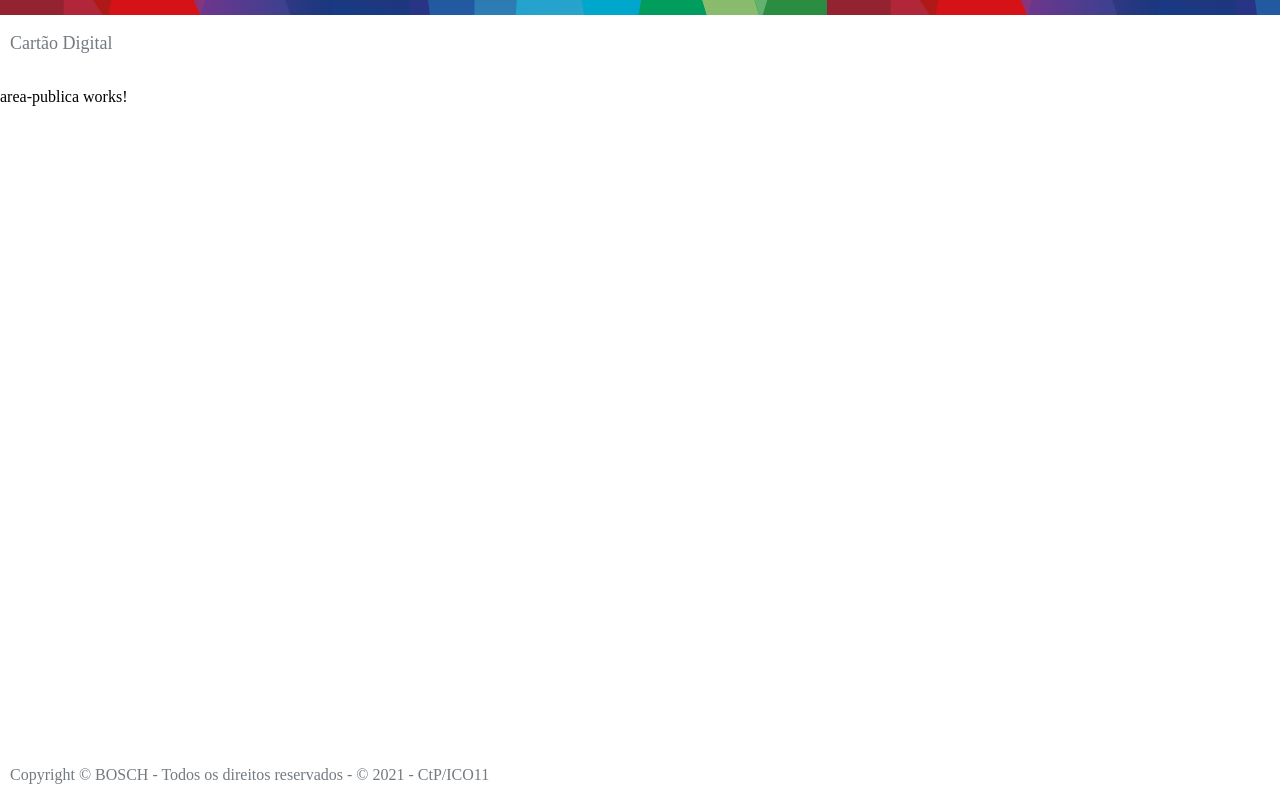
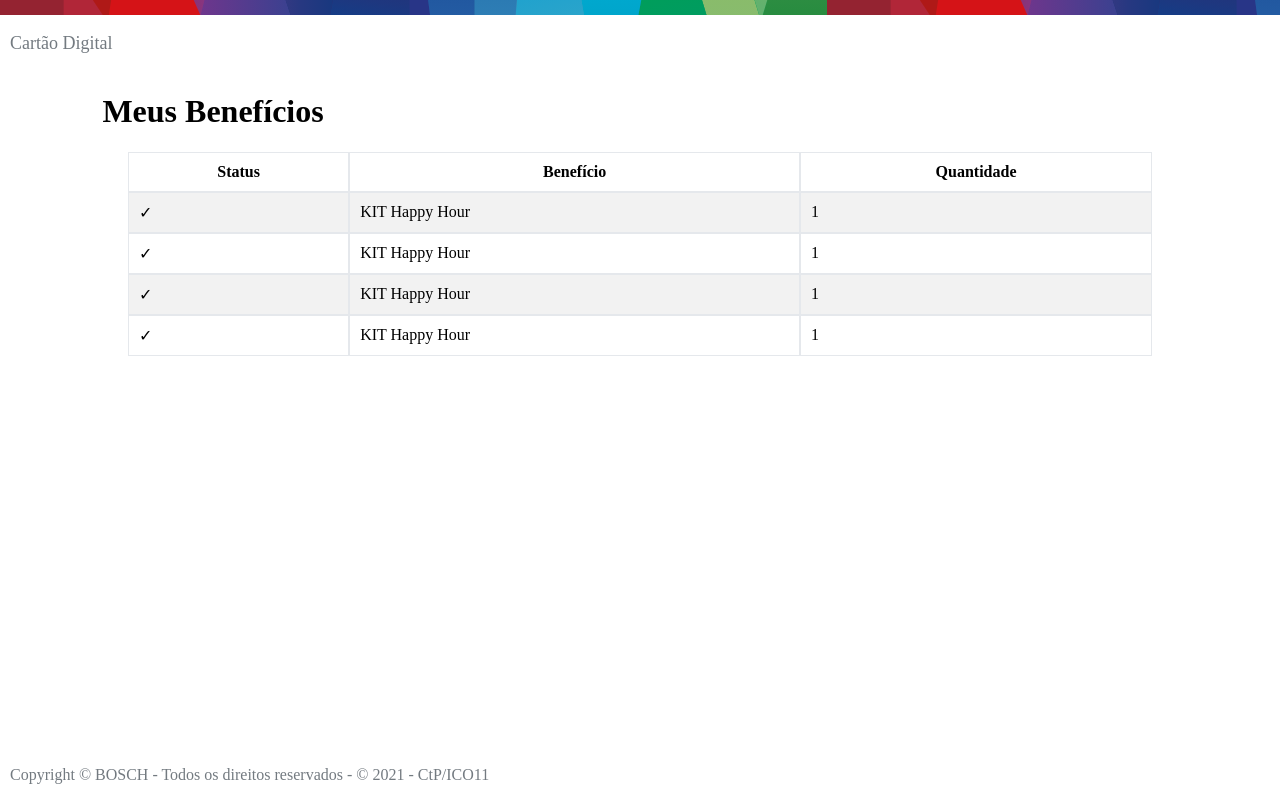
Before and after one commit to PedroBertoldi/BoschCartaoDigitalFront, an Angular app: page /meus-beneficios in a window 1280 px wide. Built offline with nearby package versions, Linux system fonts and the light colour scheme.

Commit message:
created beneficios table

```diff
--- a/src/app/area-publica/area-publica.component.css
+++ b/src/app/area-publica/area-publica.component.css
@@ -0,0 +1,19 @@
+.publictitle {
+    margin-left: 8%;
+}
+
+.beneficios {
+    width: 80%;
+    margin: 5px auto 5px auto;
+    border-spacing: 0px;
+}
+
+.beneficios tr:nth-child(2n+1) {
+    background-color: #f2f2f2;
+}
+
+
+.beneficios td, th {
+    border: solid #e5e8ec 1px;
+    padding: 10px;
+}
--- a/src/app/area-publica/area-publica.component.html
+++ b/src/app/area-publica/area-publica.component.html
@@ -1 +1,30 @@
-<p>area-publica works!</p>
+<h1 class="publictitle">Meus Benef&iacute;cios</h1>
+<table class="beneficios">
+    <thead>
+        <th>Status</th>
+        <th>Benef&iacute;cio</th>
+        <th>Quantidade</th>
+    </thead>
+    <tbody>
+        <tr>
+            <td>&#10003;</td>
+            <td>KIT Happy Hour</td>
+            <td>1</td>
+        </tr>
+        <tr>
+            <td>&#10003;</td>
+            <td>KIT Happy Hour</td>
+            <td>1</td>
+        </tr>
+        <tr>
+            <td>&#10003;</td>
+            <td>KIT Happy Hour</td>
+            <td>1</td>
+        </tr>
+        <tr>
+            <td>&#10003;</td>
+            <td>KIT Happy Hour</td>
+            <td>1</td>
+        </tr>
+    </tbody>
+</table>
```
